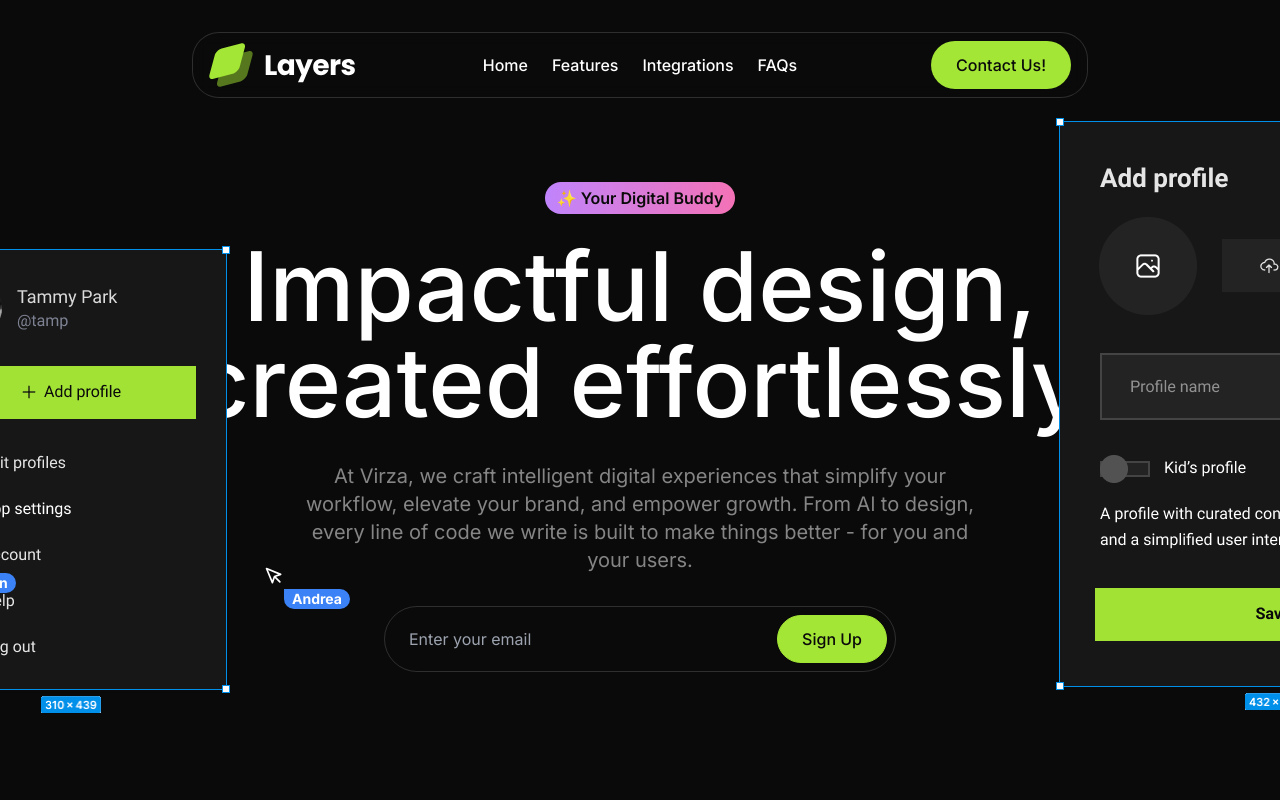
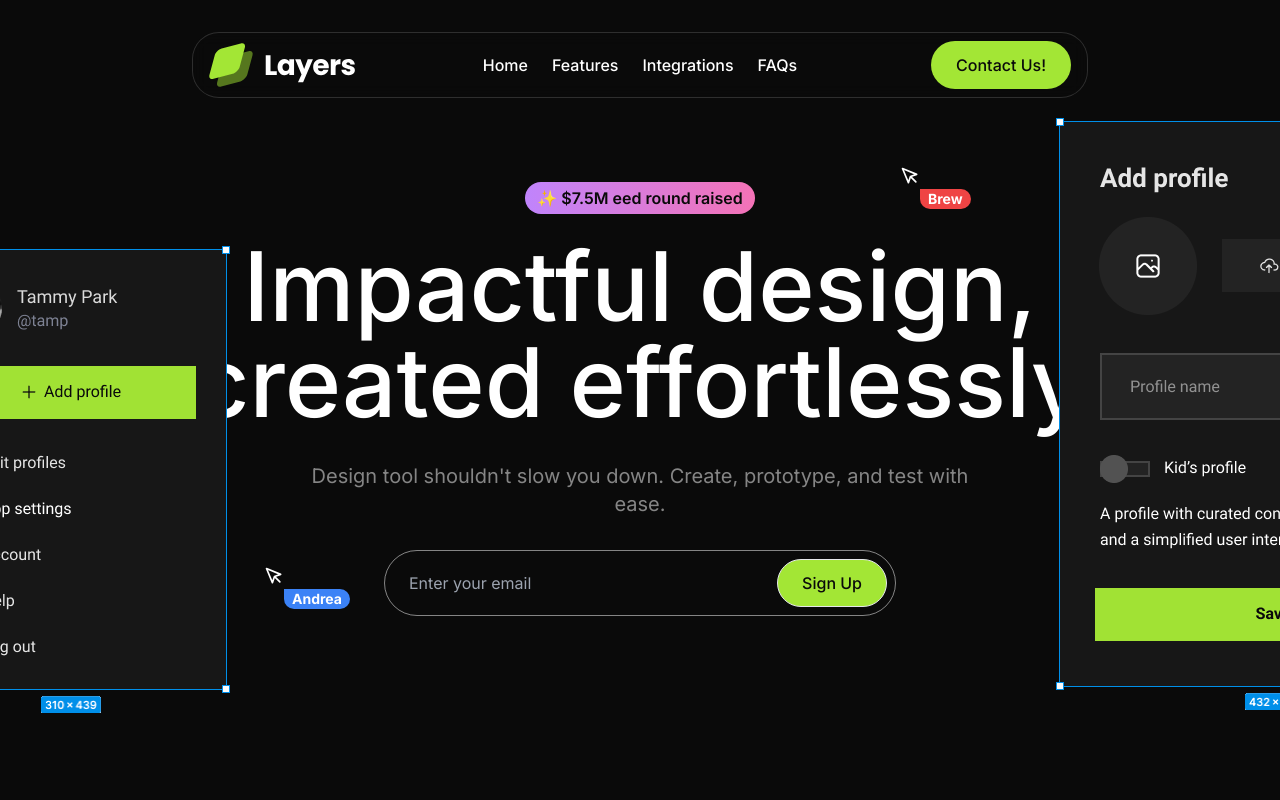
Before and after one commit to iamsulavgautam/virza-website, a Next.js app: page / in a window 1280 px wide. Shown: the top 800 px of the page. Built offline with nearby package versions, Linux system fonts and the light colour scheme.

Commit message:
Hero Animations

```diff
--- a/src/components/button.tsx
+++ b/src/components/button.tsx
@@ -1,10 +1,10 @@
-import { ButtonHTMLAttributes } from "react";
+import React, { ButtonHTMLAttributes, HTMLAttributes } from "react";
 import { cva } from "class-variance-authority";
 
-const classes = cva("border h-12 rounded-full px-6 font-medium", {
+const classess = cva("border h-12 rounded-full px-6 font-medium", {
   variants: {
     variant: {
-      primary: "bg-lime-400 text-neutral-950 border-lime-400",
+      primary: "bg-lime-400 text-neutral-950 border-line-400",
       secondary: "border-white text-white bg-transparent",
     },
     size: {
@@ -13,21 +13,17 @@ const classes = cva("border h-12 rounded-full px-6 font-medium", {
   },
 });
 
-export default function Button(
+const Button = (
   props: {
     variant: "primary" | "secondary";
     size?: "sm";
   } & ButtonHTMLAttributes<HTMLButtonElement>
-) {
-  const { variant, className, size, ...otherProps } = props;
+) => {
+  const { variant, className, size, ...rest } = props;
+
   return (
-    <button
-      className={classes({
-        variant,
-        size,
-        className,
-      })}
-      {...otherProps}
-    />
+    <button className={classess({ variant, className, size })} {...rest} />
   );
-}
+};
+
+export default Button;
--- a/src/sections/Hero.tsx
+++ b/src/sections/Hero.tsx
@@ -1,50 +1,128 @@
+"use client";
+
 import Button from "@/components/button";
+import designExample1 from "@/assets/images/design-example-1.png";
+import designExample2 from "@/assets/images/design-example-2.png";
 import Image from "next/image";
-import designExample1Image from "@/assets/images/design-example-1.png";
-import designExample2Image from "@/assets/images/design-example-2.png";
 import Pointer from "@/components/Pointer";
+import { motion, useAnimate } from "framer-motion";
+import { useEffect } from "react";
+import cursorImage from "@/assets/images/cursor-you.svg";
 
 export default function Hero() {
+  const [leftDesignScope, leftDesignAnimate] = useAnimate();
+  const [leftPointerScope, leftPointerAnimate] = useAnimate();
+
+  const [rightDesignScope, rightDesignAnimate] = useAnimate();
+  const [rightPointerScope, rightPointerAnimate] = useAnimate();
+
+  useEffect(() => {
+    leftDesignAnimate([
+      [leftDesignScope.current, { opacity: 1 }, { duration: 0.5 }],
+      [leftDesignScope.current, { y: 0, x: 0 }, { duration: 0.5 }],
+    ]);
+
+    leftPointerAnimate([
+      [leftPointerScope.current, { opacity: 1 }, { duration: 0.5 }],
+      [leftPointerScope.current, { y: 0, x: -100 }, { duration: 0.5 }],
+      [
+        leftPointerScope.current,
+        { y: [0, 16, 0], x: 0 },
+        { duration: 0.5, ease: "easeInOut" },
+      ],
+    ]);
+
+    rightDesignAnimate([
+      [rightDesignScope.current, { opacity: 1 }, { duration: 0.5, delay: 1.5 }],
+      [rightDesignScope.current, { y: 0, x: 0 }, { duration: 0.5 }],
+    ]);
+
+    rightPointerAnimate([
+      [
+        rightPointerScope.current,
+        { opacity: 1 },
+        { duration: 0.5, delay: 1.5 },
+      ],
+      [rightPointerScope.current, { y: 0, x: 175 }, { duration: 0.5 }],
+      [
+        rightPointerScope.current,
+        { y: [0, 20, 0], x: 0 },
+        { duration: 0.5, ease: "easeInOut" },
+      ],
+    ]);
+  }, []);
+
   return (
-    <section className="py-24 overflow-x-clip">
-      <div className="container relative">
-        <div className="absolute -left-32 top-16 hidden lg:block">
-          <Image src={designExample1Image} alt="Design example 1 image" />
-        </div>
-        <div className="absolute -right-64 -top-16 hidden lg:block">
-          <Image src={designExample2Image} alt="Design example 2 image" />
-        </div>
-        <div className="absolute left-56 top-96 hidden lg:block">
-            <Pointer name="Andrea"/>
-            <div className="absolute right-80 -top-4 hidden lg:block">
-                <Pointer name="Brian" />
-            </div>
-        </div>
+    <section
+      className="py-24 overflow-x-clip"
+      style={{
+        cursor: `url(${cursorImage.src}), auto`,
+      }}
+    >
+      <div className="container relative ">
+        <motion.div
+          ref={leftDesignScope}
+          initial={{ opacity: 0, y: 100, x: -100 }}
+          className="absolute -left-32 top-16 hidden lg:block"
+          drag
+        >
+          <Image
+            draggable={false}
+            src={designExample1}
+            alt="design example 1"
+          />
+        </motion.div>
+        <motion.div
+          ref={leftPointerScope}
+          initial={{ opacity: 0, y: 100, x: -200 }}
+          className="absolute top-96 left-56 hidden lg:block"
+        >
+          <Pointer name="Andrea" />
+        </motion.div>
+
+        <motion.div
+          initial={{ opacity: 0, y: 100, x: 100 }}
+          ref={rightDesignScope}
+          className="absolute -right-64 -top-16 hidden lg:block"
+          drag
+        >
+          <Image
+            draggable={false}
+            src={designExample2}
+            alt="design example 2"
+          />
+        </motion.div>
+        <motion.div
+          ref={rightPointerScope}
+          initial={{ opacity: 0, x: 275, y: 100 }}
+          className="absolute -top-4 right-80 hidden lg:block"
+        >
+          <Pointer color="red" name="Brew" />
+        </motion.div>
+
         <div className="flex justify-center">
           <div className="inline-flex py-1 px-3 bg-gradient-to-r from-purple-400 to-pink-400 rounded-full text-neutral-950 font-semibold">
-            ✨ Your Digital Buddy
+            ✨ $7.5M eed round raised
           </div>
         </div>
-        <h1 className="text-6xl md:text-7xl lg:text-8xl font-medium text-center mt-6">
+        <h1 className="text-6xl md:text-7xl lg:text-8xl font-medium text-center mt-6 ">
           Impactful design, created effortlessly
         </h1>
         <p className="text-center text-xl text-white/50 mt-8 max-w-2xl mx-auto">
-          At Virza, we craft intelligent digital experiences that simplify your
-          workflow, elevate your brand, and empower growth. From Al to design,
-          every line of code we write is built to make things better - for you
-          and your users.
+          Design tool shouldn't slow you down. Create, prototype, and test with
+          ease.
         </p>
-        <form className="flex border border-white/15 rounded-full p-2 mt-8 max-w-lg mx-auto">
+        <form className="mx-auto flex border border-white/50 rounded-full p-2 mt-8 max-w-lg">
           <input
             type="email"
             placeholder="Enter your email"
-            className="bg-transparent px-4 md:flex-1 w-full"
+            className="bg-transparent px-4 flex-1 w-full"
           />
           <Button
+            size="sm"
+            className="whitespace-nowrap"
             type="submit"
             variant="primary"
-            className="whitespace-nowrap"
-            size="sm"
           >
             Sign Up
           </Button>
```
Also changed, not shown: src/components/Pointer.tsx (+6 -1 lines).
